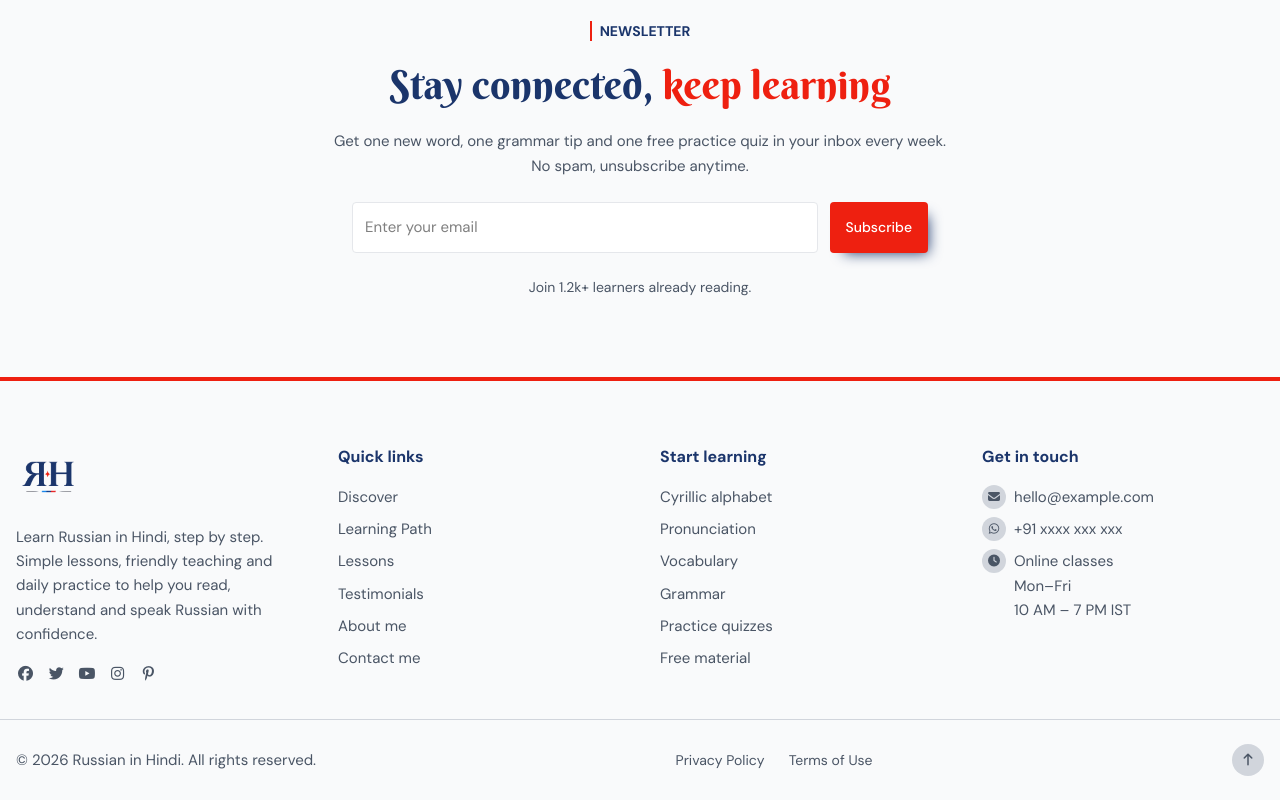
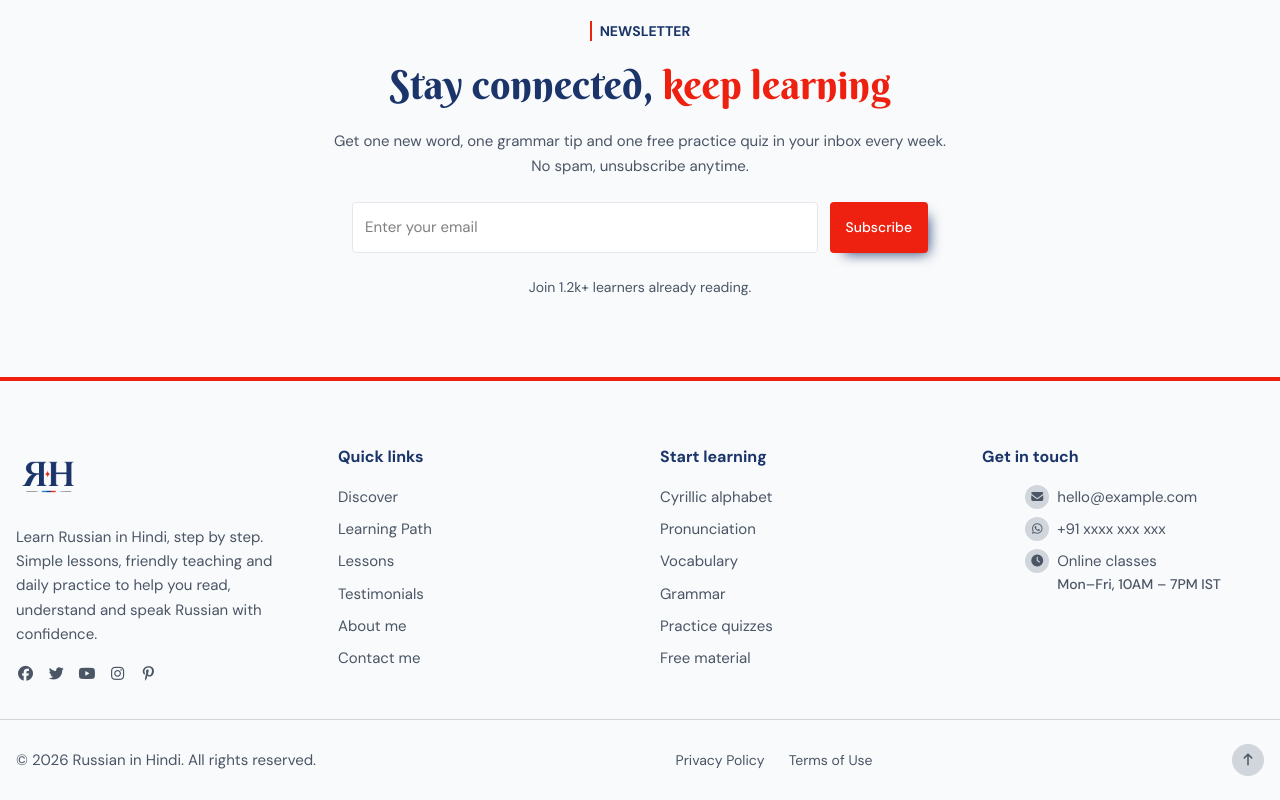
Before and after one commit to sandeepkamara12/Tutor, a React (Vite) app: page / in a window 1280 px wide. Shown: the part 8968-9768 px from the top of the page. Built offline with nearby package versions, Linux system fonts and the light colour scheme.

Commit message:
update the footer online classes in mobile

```diff
--- a/src/components/common/Footer.jsx
+++ b/src/components/common/Footer.jsx
@@ -1,5 +1,3 @@
-import React from 'react'
-
 const Footer = () => {
     return (
         <footer
@@ -7,11 +5,6 @@ const Footer = () => {
             className="z-40 relative border-t-4 border-russian-red text-center sm:text-start bg-gray-50"
         >
             <div className="custom-container relative z-40 pt-16 pb-8">
-                {/* <img
-        src="./assets/img/cathedral-of-vasily-blessed.png"
-        alt="cathedral of vasily blessed"
-        className="grayscale absolute bottom-0 w-56 rotate-270"
-      /> */}
                 <div className="grid sm:grid-cols-2 lg:grid-cols-4 gap-10">
 
                     <div className="flex flex-col gap-4 items-center sm:items-start">
@@ -116,8 +109,8 @@ const Footer = () => {
 
                     <div className="flex flex-col gap-4">
                         <p className="text-base font-bold text-russian-dark-blue">Get in touch</p>
-                        <div className="flex flex-col gap-6">
-                            <div className="flex flex-wrap flex-col gap-2 items-center sm:items-start">
+                        <div className="flex flex-col gap-6 max-w-2xl mx-auto">
+                            <div className="flex flex-wrap flex-col gap-2 text-start">
                                 <a
                                     href="mailto:hello@example.com"
                                     className="flex gap-2 group"
@@ -142,7 +135,7 @@ const Footer = () => {
                                         className="size-6 bg-gray-300 flex items-center justify-center rounded-full text-gray-600 text-xs"><i
                                             className="fa-solid fa-clock"
                                         ></i></span>
-                                    <p className="text-gray-600">Online classes <span class="block">Mon–Fri<br />10 AM – 7 PM IST</span></p>
+                                    <p className="text-gray-600">Online classes <span class="block text-sm font-medium">Mon–Fri, 10AM – 7PM IST</span></p>
                                 </div>
                             </div>
                         </div>
```
